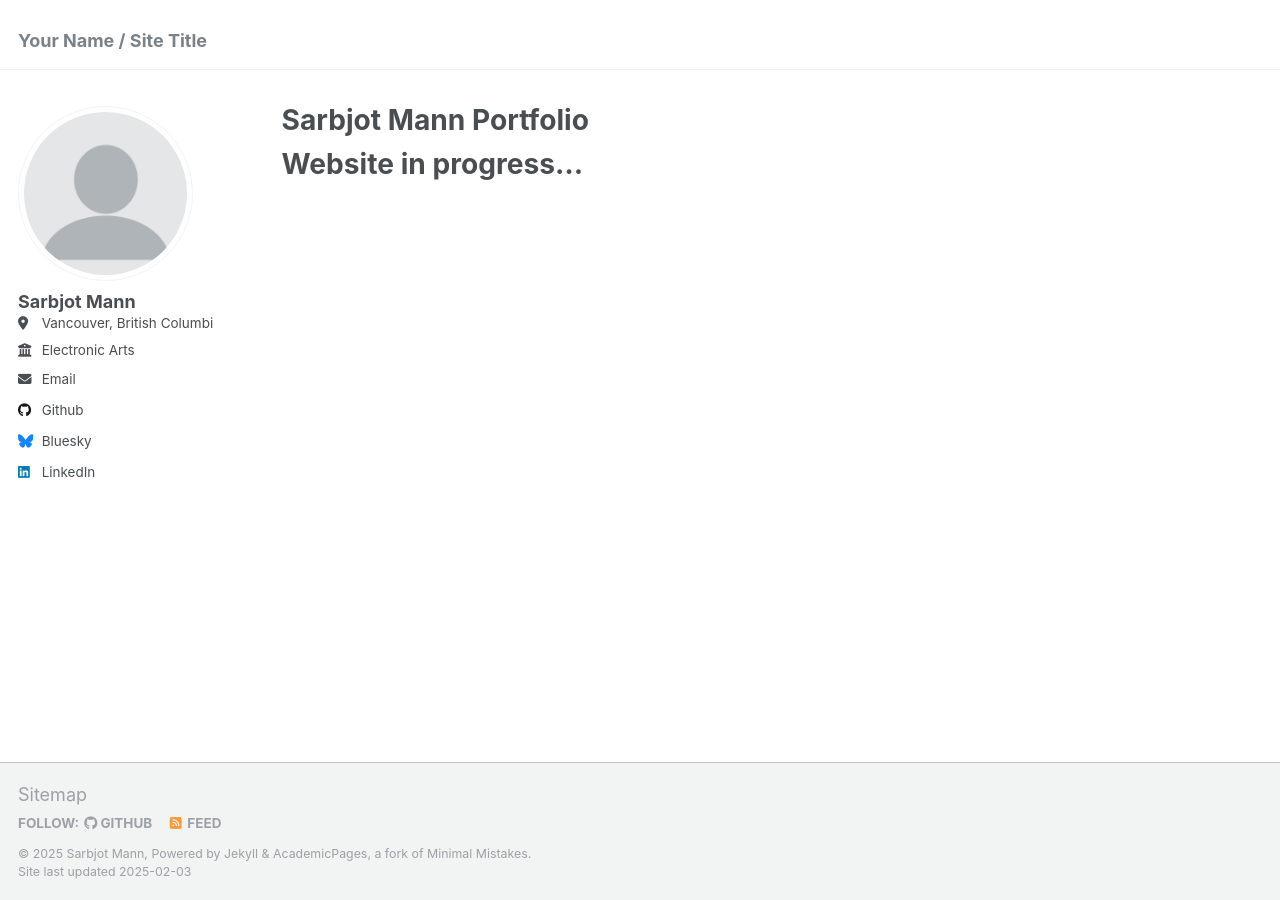
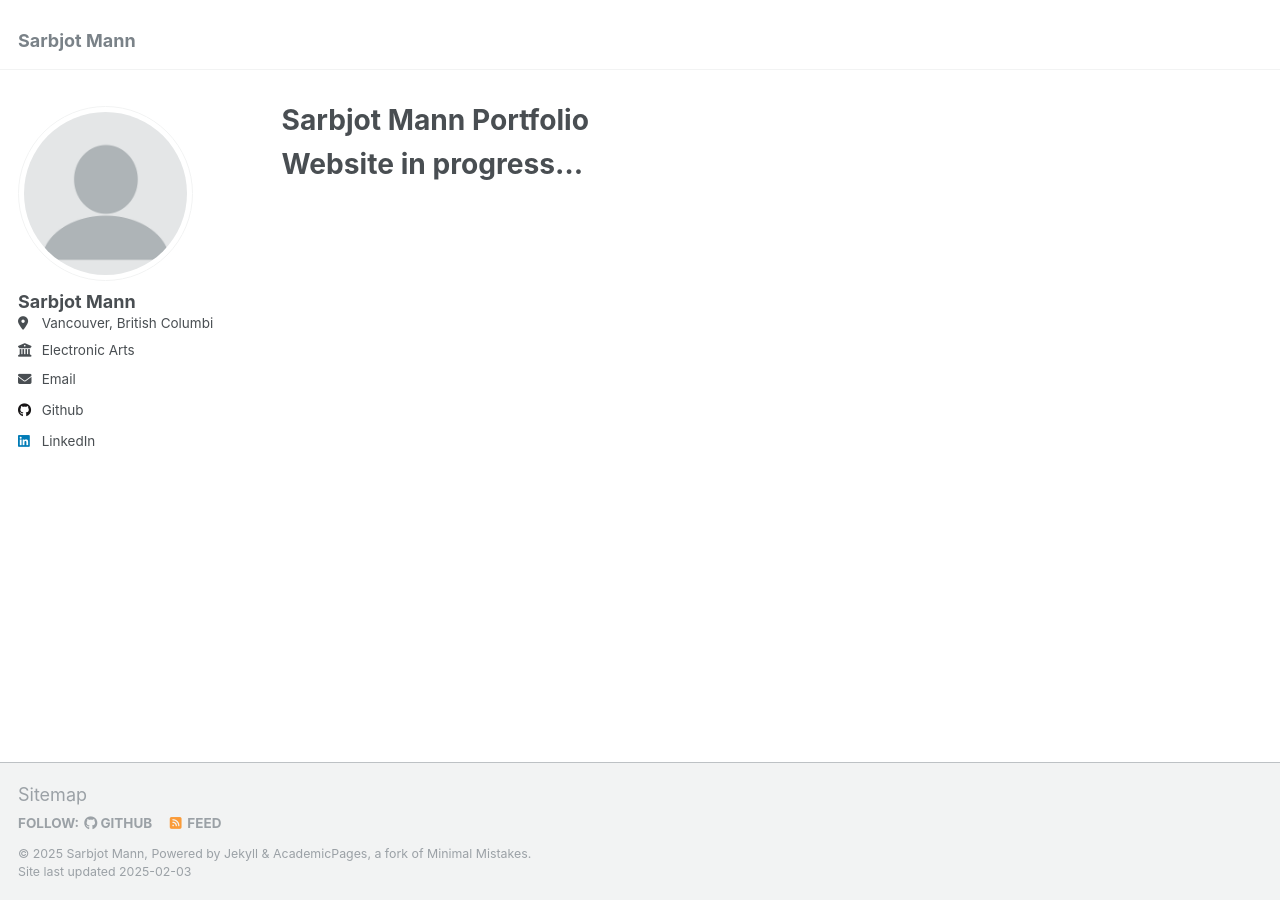
Before and after one commit to Sarbjotm/Sarbjotm.github.io, a Jekyll site: the page built from _pages/about.md, in a window 1280 px wide. Built offline with Jekyll 4.4.1, drawn with Linux system fonts in a browser that asks for light colours.

Commit message:
more configurations

```diff
--- a/_config.yml
+++ b/_config.yml
@@ -8,13 +8,13 @@
 
 # Basic Site Settings
 locale                   : "en-US"
-title                    : "Your Name / Site Title"
+title                    : "Sarbjot Mann"
 title_separator          : "-"
 name                     : &name "Sarbjot Mann"
 description              : &description "personal description"
-url                      : https://academicpages.github.io # the base hostname & protocol for your site e.g. "https://[your GitHub username].github.io"
+url                      : https://sarbjotm.github.io # the base hostname & protocol for your site e.g. "https://[your GitHub username].github.io"
 baseurl                  : "" # the subpath of your site, e.g. "/blog"
-repository               : "academicpages/academicpages.github.io"
+repository               : "sarbjotm/sarbjotm.github.io"
 
 # Site Author - The following control what appear as part of the author content on the side bar.
 #               If a field is blank the icon and link will not appear, otherwise it will be shown.
@@ -49,7 +49,7 @@ author:
   stackoverflow    : # User number or user number and name (i.e., use "1" or "1/jeff-atwood")
 
   # Social media
-  bluesky          : "bsky.app" # Replace this with you Bluesky username
+  bluesky          : #"bsky.app" # Replace this with you Bluesky username
   facebook         : # Username
   flickr           : # Username
   foursquare       : # Username
```
